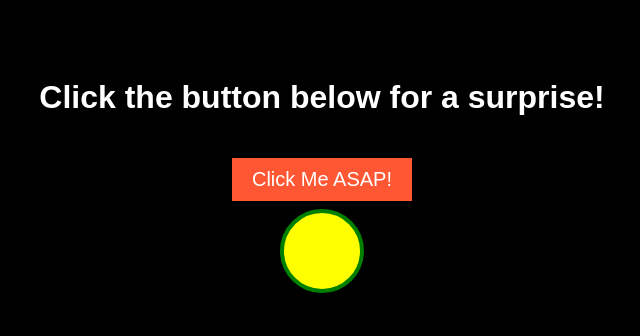
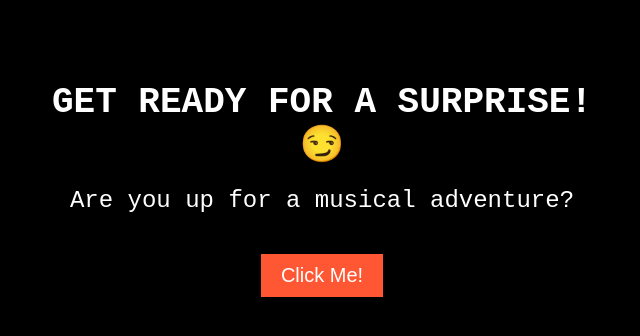
Before and after one commit to Preyash-tryin-to-code/projectX, a plain HTML site: page index.html in a window 1280 px wide. Shown: the whole page, without its empty margins (318-958 px from the left). Drawn offline with Linux system fonts and the light colour scheme.

Commit message:
rick roll lol

```diff
--- a/index.html
+++ b/index.html
@@ -5,21 +5,15 @@
     <meta charset="UTF-8">
     <meta name="viewport" content="width=device-width, initial-scale=1.0">
     <link rel="stylesheet" href="style.css">
-    <title>Never Gonna Give You Up</title>
+    <title>Surprise Time! 😏</title>
 </head>
 
 <body>
     <div class="container">
-        <h1>Click the button below for a surprise!</h1>
-        <button id="rickroll-btn">Click Me ASAP!</button>
+        <h1>Get Ready for a Surprise! 😏</h1>
+        <p>Are you up for a musical adventure?</p>
+        <button id="surprise-btn">Click Me!</button>
     </div>
-    <div>
-
-        <svg width="100" height="100">
-            <circle cx="50" cy="50" r="40" stroke="green" stroke-width="4" fill="yellow" />
-        </svg>
-    </div>
-
     <script src="script.js"></script>
 </body>
 
--- a/script.js
+++ b/script.js
@@ -0,0 +1,11 @@
+const rickrollButton = document.getElementById('rickroll-btn');
+
+rickrollButton.addEventListener('click', () => {
+    const isConfirmed = confirm("Are you sure you want to get Rickrolled?");
+
+    if (isConfirmed) {
+        window.location.href = 'https://www.youtube.com/watch?v=dQw4w9WgXcQ';
+    } else {
+        alert("Good choice! No Rickrolling for you today.");
+    }
+});
--- a/style.css
+++ b/style.css
@@ -2,13 +2,24 @@ body {
     background-color: #000;
     color: #fff;
     text-align: center;
-    font-family: Arial, sans-serif;
+    font-family: 'Courier New', Courier, monospace;
     padding: 50px;
 }
 
 .container {
     max-width: 600px;
     margin: 0 auto;
+}
+
+h1 {
+    font-size: 36px;
+    margin-bottom: 10px;
+    text-transform: uppercase;
+}
+
+p {
+    font-size: 24px;
+    margin: 20px 0;
 }
 
 button {
```
